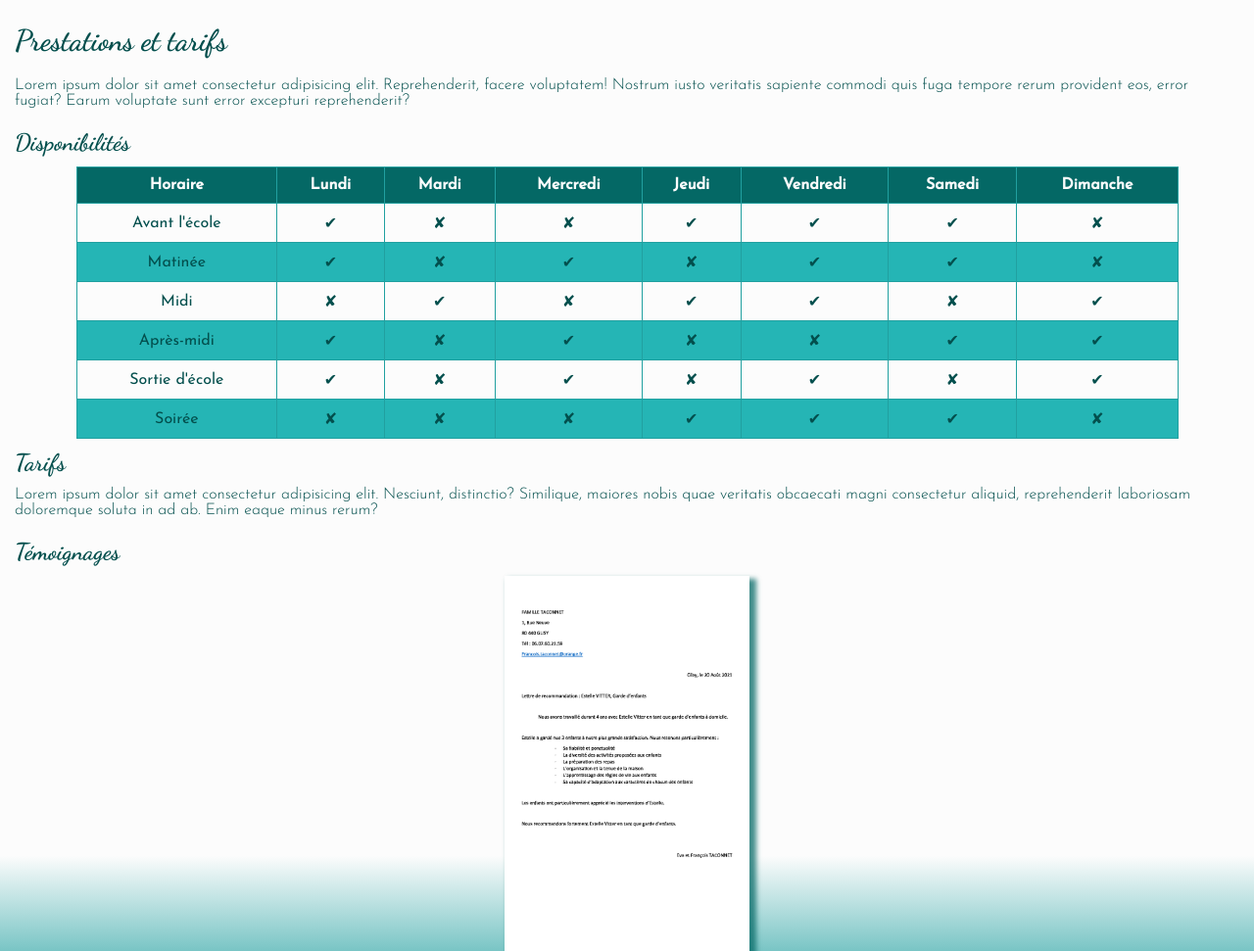
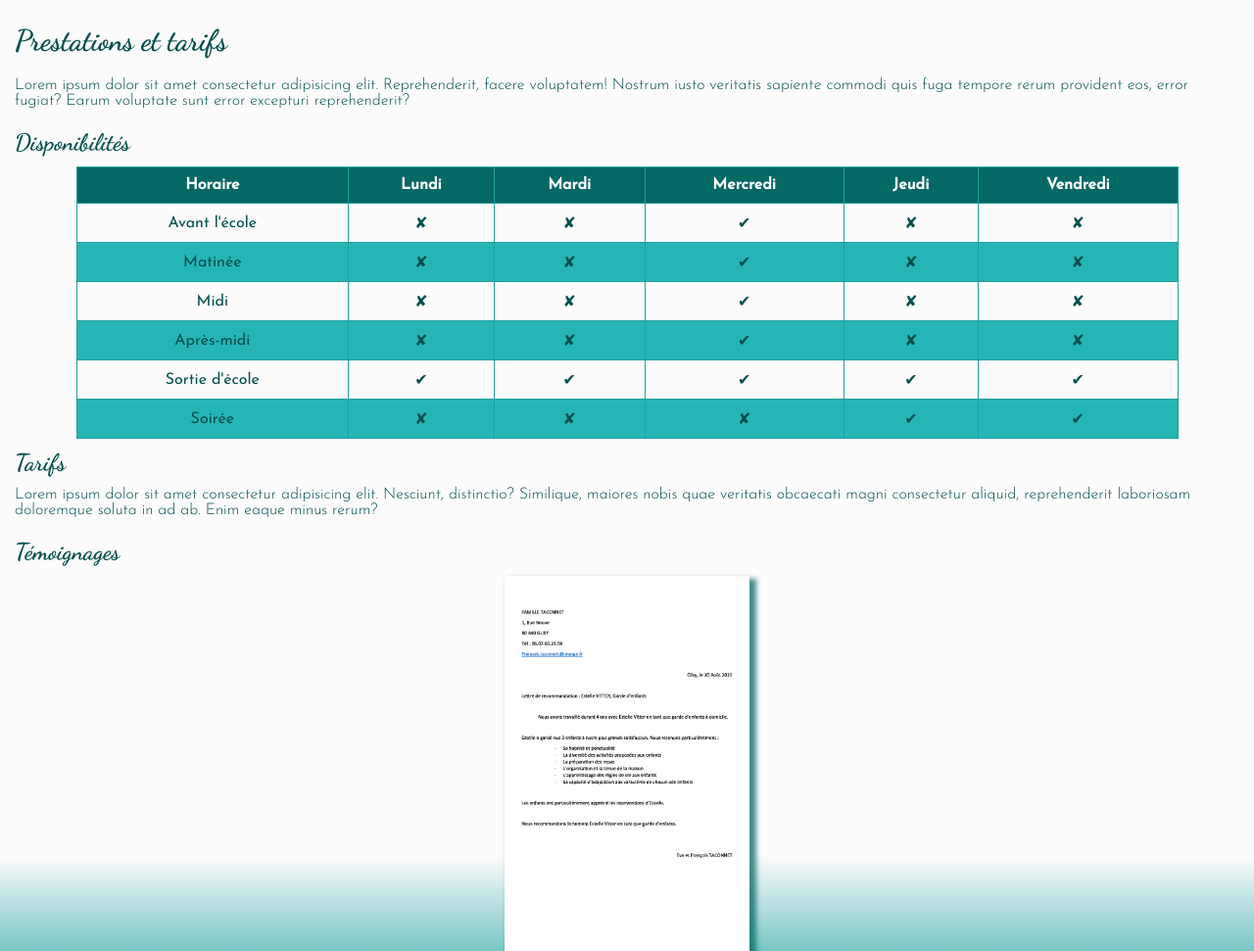
Before and after one commit to JulienBrancourt/site-vitrine-estelle-vitter, a website: page index.html in a window 1280 px wide. Shown: the part 1845-2816 px from the top of the page at 98% size. Drawn offline with Linux system fonts and the light colour scheme.

Commit message:
modif jours tableau

```diff
--- a/index.html
+++ b/index.html
@@ -8,7 +8,6 @@
     <link rel="preconnect" href="https://fonts.googleapis.com">
     <link rel="preconnect" href="https://fonts.gstatic.com" crossorigin>
     <link href="https://fonts.googleapis.com/css2?family=Dancing+Script:wght@400;500;700&family=Josefin+Sans:ital,wght@0,300;0,400;0,500;1,400;1,500&display=swap" rel="stylesheet">
-    <script src="./main.js" async></script>
     <title>Estelle, garde d'enfants</title>
 </head>
 <body>
@@ -112,59 +111,47 @@
                                 <th>Mercredi</th>
                                 <th>Jeudi</th>
                                 <th>Vendredi</th>
-                                <th>Samedi</th>
-                                <th>Dimanche</th>
                             </tr>
                         </thead>
                         <tbody>
                             <tr>
                                 <td >Avant l'école</td>
-                                <td >&#10004</td>
                                 <td >&#x2718</td>
                                 <td >&#x2718</td>
                                 <td >&#10004</td>
-                                <td >&#10004</td>
-                                <td >&#10004</td>
+                                <td >&#x2718</td>
                                 <td >&#x2718</td>
                             </tr>
                             <tr>
                                 <td >Matinée</td>
-                                <td >&#10004</td>
+                                <td >&#x2718</td>
                                 <td >&#x2718</td>
                                 <td >&#10004</td>
                                 <td >&#x2718</td>
-                                <td >&#10004</td>
-                                <td >&#10004</td>
                                 <td >&#x2718</td>
                             </tr>
                             <tr>
                                 <td >Midi</td>
                                 <td >&#x2718</td>
-                                <td >&#10004</td>
-                                <td >&#x2718</td>
-                                <td >&#10004</td>
-                                <td >&#10004</td>
-                                <td >&#x2718</td>
-                                <td >&#10004</td>
-                            </tr>
-                            <tr>
-                                <td >Après-midi</td>
-                                <td >&#10004</td>
                                 <td >&#x2718</td>
                                 <td >&#10004</td>
                                 <td >&#x2718</td>
                                 <td >&#x2718</td>
+                            </tr>
+                            <tr>
+                                <td >Après-midi</td>
+                                <td >&#x2718</td>
+                                <td >&#x2718</td>
                                 <td >&#10004</td>
-                                <td >&#10004</td>
+                                <td >&#x2718</td>
+                                <td >&#x2718</td>
                             </tr>
                             <tr>
                                 <td >Sortie d'école</td>
                                 <td >&#10004</td>
-                                <td >&#x2718</td>
                                 <td >&#10004</td>
-                                <td >&#x2718</td>
                                 <td >&#10004</td>
-                                <td >&#x2718</td>
+                                <td >&#10004</td>
                                 <td >&#10004</td>
                             </tr>
                             <tr>
@@ -174,8 +161,6 @@
                                 <td >&#x2718</td>
                                 <td >&#10004</td>
                                 <td >&#10004</td>
-                                <td >&#10004</td>
-                                <td >&#x2718</td>
                             </tr>
 
 
@@ -223,4 +208,5 @@
     </div>
 
 </body>
+<script src="./main.js"></script>
 </html>
--- a/main.js
+++ b/main.js
@@ -179,7 +179,7 @@ form.addEventListener('submit', function(e) {
 
 // tableau des dispo
 
-document.addEventListener('DOMContentLoaded', function () {
+
 document.querySelectorAll('.table-responsive').forEach(function (table) {
   let labels = Array.from(table.querySelectorAll('th')).map(function (th) {
       return th.innerText
@@ -188,4 +188,3 @@ document.addEventListener('DOMContentLoaded', function () {
       td.setAttribute('data-label', labels[i % labels.length])
   })
 })
-})
```
Lines whose indentation alone changed are shown as unchanged.
